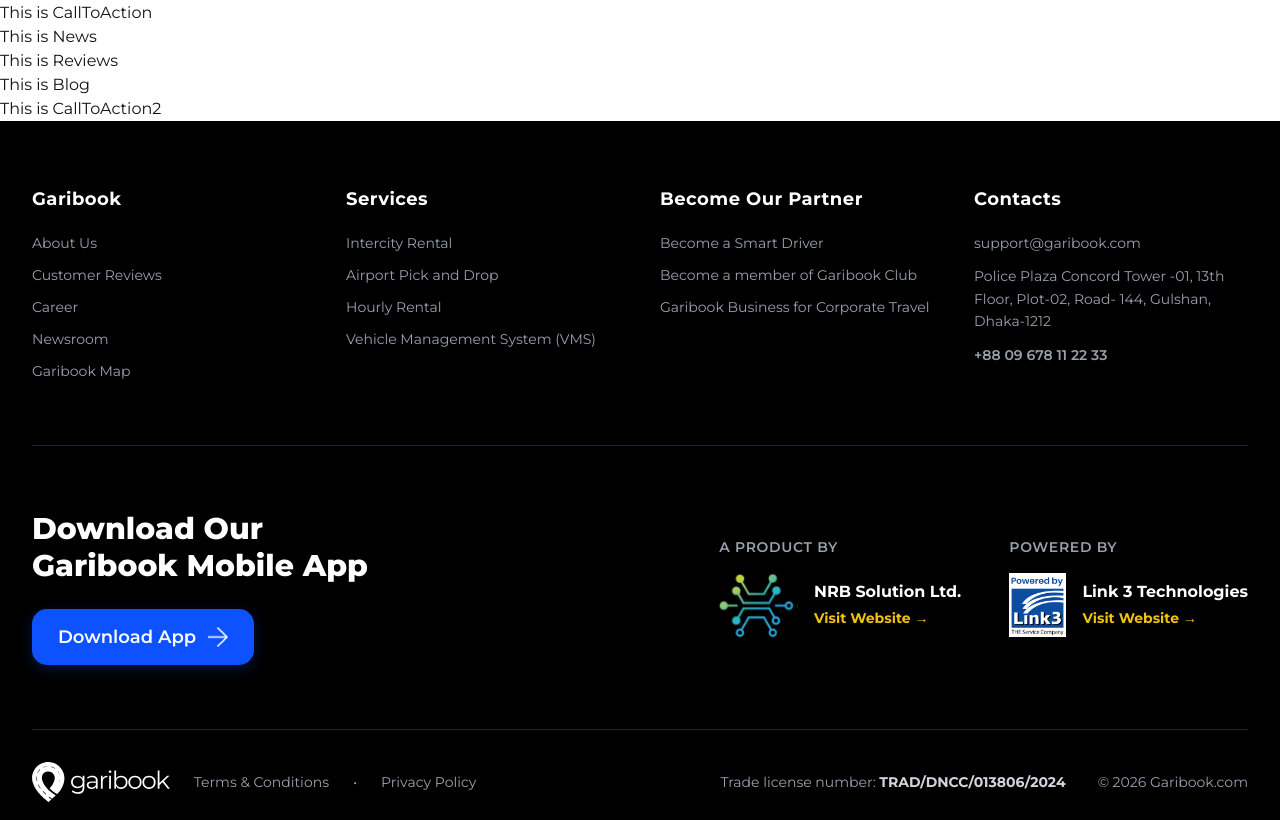
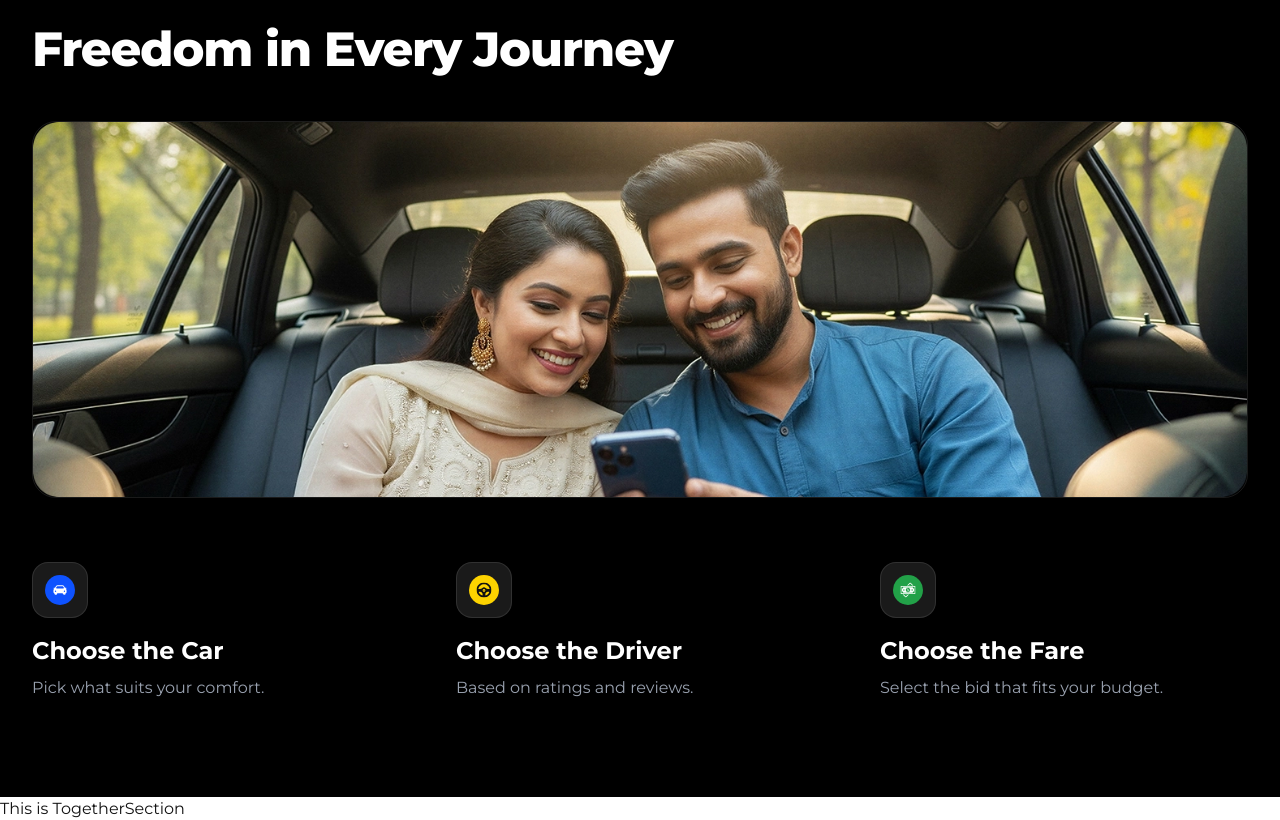
Before and after one commit to SazidulAlam47/garibook-homepage, a React (Vite) app: page / in a window 1280 px wide. Shown: the part 1705-2525 px from the top of the page. Built offline with nearby package versions, Linux system fonts and the light colour scheme.

Commit message:
feat: implement Garibook freedom section

```diff
--- a/src/components/HomePageSections/FreedomSection/FreedomSection.tsx
+++ b/src/components/HomePageSections/FreedomSection/FreedomSection.tsx
@@ -1,8 +1,109 @@
+import { useRef, useLayoutEffect } from "react";
+import gsap from "gsap";
+import { ScrollTrigger } from "gsap/ScrollTrigger";
+import Container from "../../ui/Container";
+import FreedomSingle from "./FreedomSingle";
+
+import freedomBanner from "../../../assets/garibook_freedom.webp";
+import carIcon from "../../../assets/car.svg";
+import driveIcon from "../../../assets/drive.svg";
+import priceIcon from "../../../assets/price.svg";
+
+gsap.registerPlugin(ScrollTrigger);
+
+const freedomFeatures = [
+    {
+        id: "car",
+        icon: carIcon,
+        title: "Choose the Car",
+        description: "Pick what suits your comfort.",
+    },
+    {
+        id: "driver",
+        icon: driveIcon,
+        title: "Choose the Driver",
+        description: "Based on ratings and reviews.",
+    },
+    {
+        id: "fare",
+        icon: priceIcon,
+        title: "Choose the Fare",
+        description: "Select the bid that fits your budget.",
+    },
+];
+
 const FreedomSection = () => {
+    const sectionRef = useRef<HTMLDivElement>(null);
+
+    useLayoutEffect(() => {
+        const ctx = gsap.context(() => {
+            gsap.fromTo(
+                ".freedom-banner-img",
+                { opacity: 0, scale: 0.96 },
+                {
+                    opacity: 1,
+                    scale: 1,
+                    duration: 0.9,
+                    ease: "power2.out",
+                    scrollTrigger: {
+                        trigger: sectionRef.current,
+                        start: "top 75%",
+                    },
+                }
+            );
+
+            gsap.fromTo(
+                ".freedom-single",
+                { opacity: 0, y: 30 },
+                {
+                    opacity: 1,
+                    y: 0,
+                    duration: 0.7,
+                    stagger: 0.2,
+                    ease: "power2.out",
+                    scrollTrigger: {
+                        trigger: ".freedom-features-grid",
+                        start: "top 85%",
+                    },
+                }
+            );
+        }, sectionRef);
+
+        return () => ctx.revert();
+    }, []);
+
     return (
-        <div>
-            <p>This is FreedomSection</p>
-        </div>
+        <section ref={sectionRef} className="bg-black text-white py-16 sm:py-20 md:py-24 overflow-hidden">
+            <Container>
+                {/* Header */}
+                <div className="max-w-2xl mb-8 sm:mb-12">
+                    <h2 className="text-3xl sm:text-4xl md:text-5xl font-extrabold tracking-tight">
+                        Freedom in Every Journey
+                    </h2>
+                </div>
+
+                {/* Banner Image */}
+                <div className="freedom-banner-img rounded-3xl overflow-hidden mb-12 sm:mb-16 shadow-2xl border border-white/10">
+                    <img
+                        src={freedomBanner}
+                        alt="Freedom in Every Journey"
+                        className="w-full h-auto object-cover max-h-[500px]"
+                    />
+                </div>
+
+                {/* 3 Features */}
+                <div className="freedom-features-grid grid grid-cols-1 md:grid-cols-3 gap-8 sm:gap-10 lg:gap-14">
+                    {freedomFeatures.map((item) => (
+                        <FreedomSingle
+                            key={item.id}
+                            icon={item.icon}
+                            title={item.title}
+                            description={item.description}
+                        />
+                    ))}
+                </div>
+            </Container>
+        </section>
     );
 };
 
--- a/src/components/HomePageSections/FreedomSection/FreedomSingle.tsx
+++ b/src/components/HomePageSections/FreedomSection/FreedomSingle.tsx
@@ -1,7 +1,24 @@
-const FreedomSingle = () => {
+interface FreedomSingleProps {
+    icon: string;
+    title: string;
+    description: string;
+}
+
+const FreedomSingle = ({ icon, title, description }: FreedomSingleProps) => {
     return (
-        <div>
-            <p>This is FreedomSingle</p>
+        <div className="freedom-single flex flex-col items-start gap-4">
+            <div className="w-14 h-14 rounded-2xl bg-white/10 flex items-center justify-center p-3 border border-white/10 transition-transform duration-300 hover:scale-110 hover:bg-white/15">
+                <img src={icon} alt={title} className="w-full h-full object-contain" />
+            </div>
+
+            <div className="text-left">
+                <h5 className="text-xl sm:text-2xl font-bold text-white mb-2 leading-snug">
+                    {title}
+                </h5>
+                <p className="text-sm sm:text-base text-gray-400 font-normal leading-relaxed">
+                    {description}
+                </p>
+            </div>
         </div>
     );
 };
```
